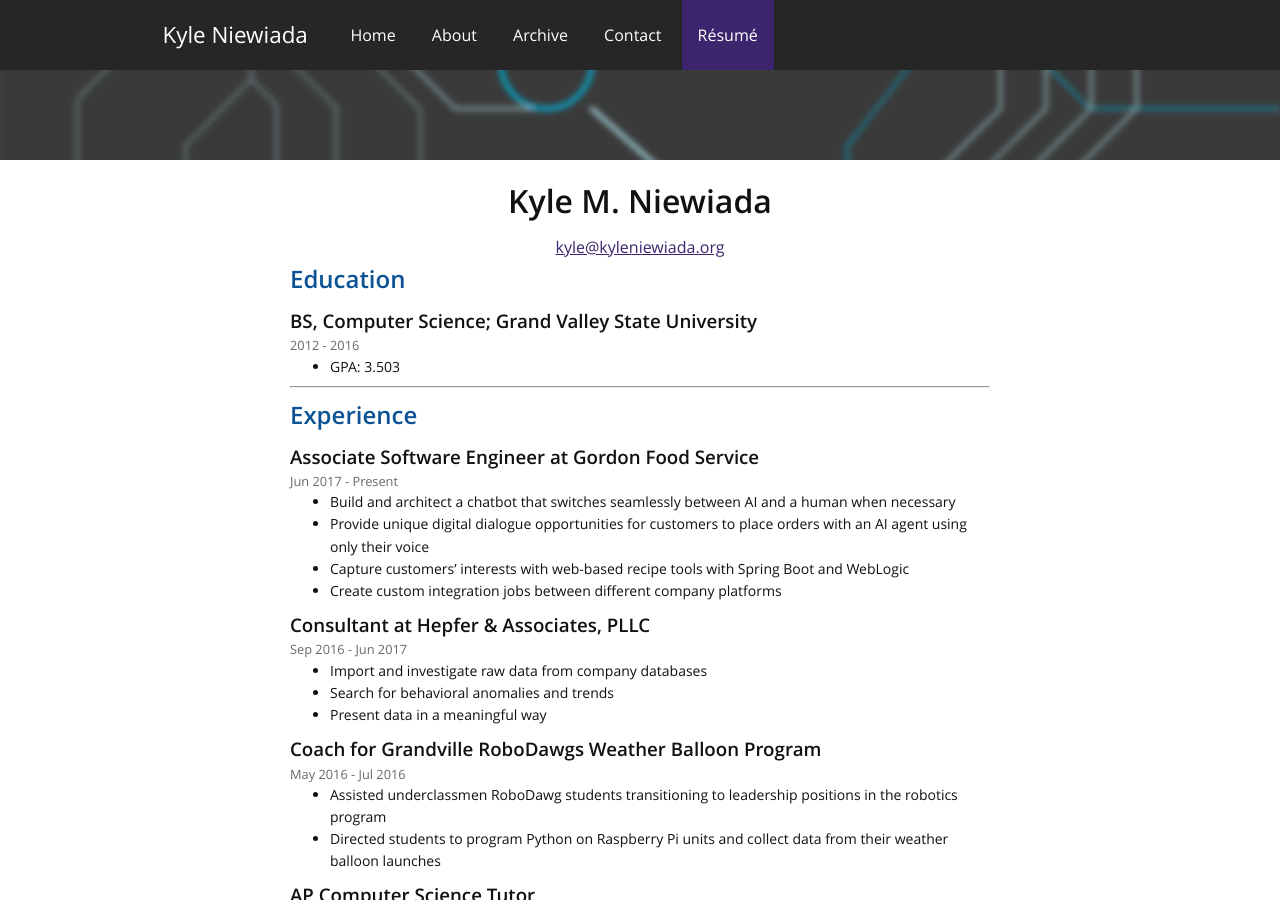
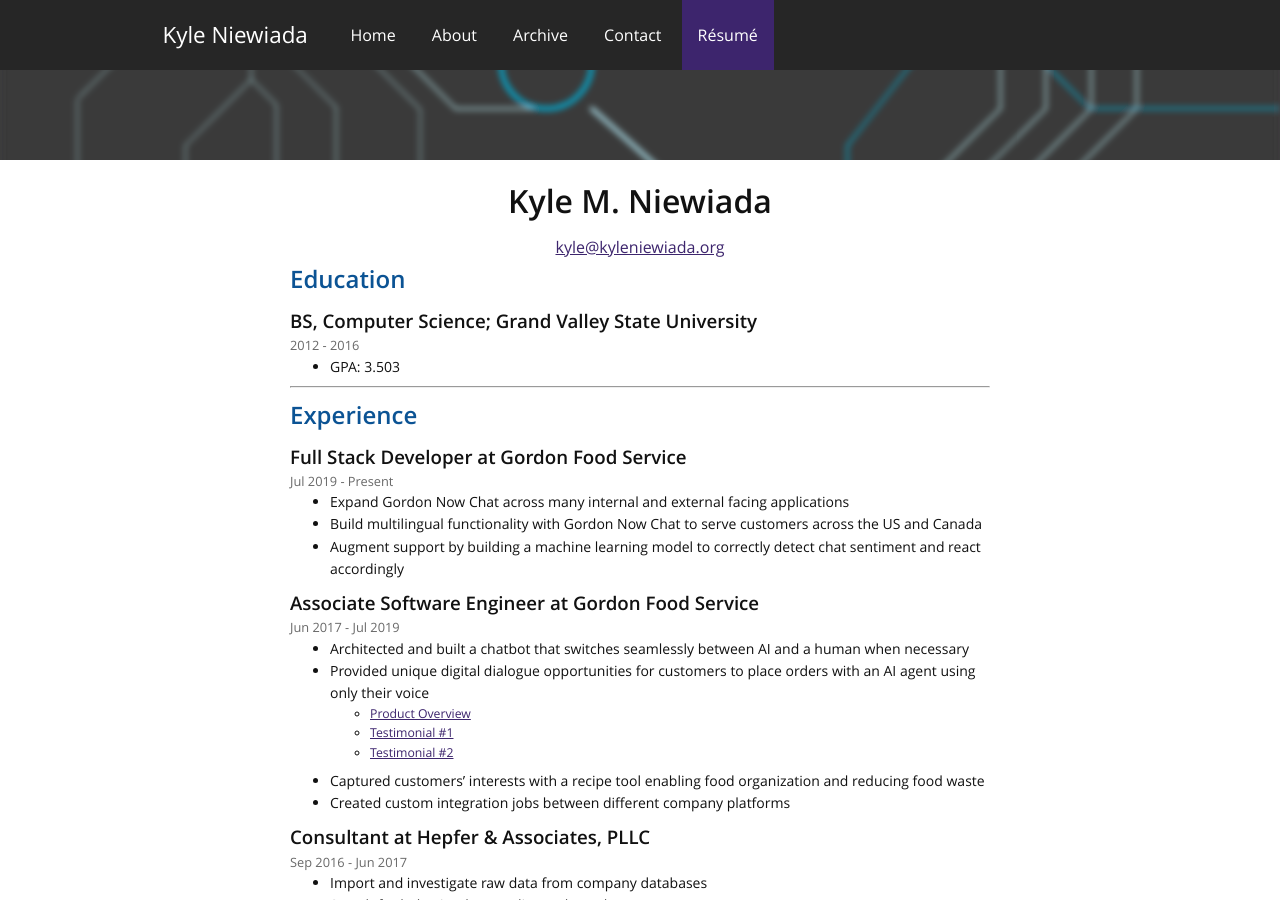
Before and after one commit to aav7fl/website-legacy, a Jekyll site: the page built from _pages/resume.md, in a window 1280 px wide and 900 px high. Built offline with Jekyll 4.4.1, drawn with Linux system fonts in a browser that asks for light colours.

Commit message:
Update resume.md

```diff
--- a/_pages/resume.md
+++ b/_pages/resume.md
@@ -27,14 +27,25 @@ permalink: /resume/
 
 ## Experience
 
+### Full Stack Developer at Gordon Food Service
+
+<div class="date">Jul 2019 - Present</div>
+
+- Expand Gordon Now Chat across many internal and external facing applications
+- Build multilingual functionality with Gordon Now Chat to serve customers across the US and Canada
+- Augment support by building a machine learning model to correctly detect chat sentiment and react accordingly
+
 ### Associate Software Engineer at Gordon Food Service
 
-<div class="date">Jun 2017 - Present</div>
+<div class="date">Jun 2017 - Jul 2019</div>
 
-- Build and architect a chatbot that switches seamlessly between AI and a human when necessary
-- Provide unique digital dialogue opportunities for customers to place orders with an AI agent using only their voice
-- Capture customers' interests with web-based recipe tools with Spring Boot and WebLogic
-- Create custom integration jobs between different company platforms
+- Architected and built a chatbot that switches seamlessly between AI and a human when necessary
+- Provided unique digital dialogue opportunities for customers to place orders with an AI agent using only their voice
+  - [Product Overview](https://www.youtube.com/watch?v=qekVovXVy5M)
+  - [Testimonial #1](https://www.youtube.com/watch?v=C6nYBUw1KJE)
+  - [Testimonial #2](https://www.youtube.com/watch?v=svohGSAL0SI)
+- Captured customers' interests with a recipe tool enabling food organization and reducing food waste
+- Created custom integration jobs between different company platforms
 
 ### Consultant at Hepfer & Associates, PLLC
 
```
